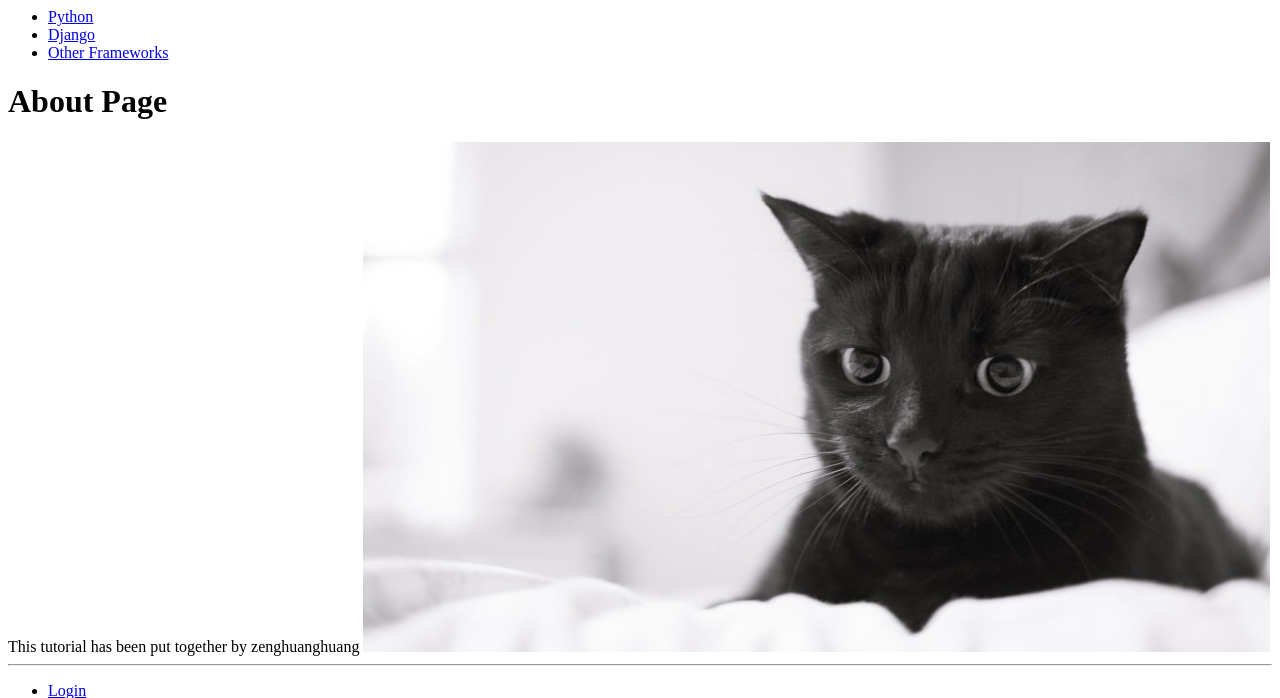
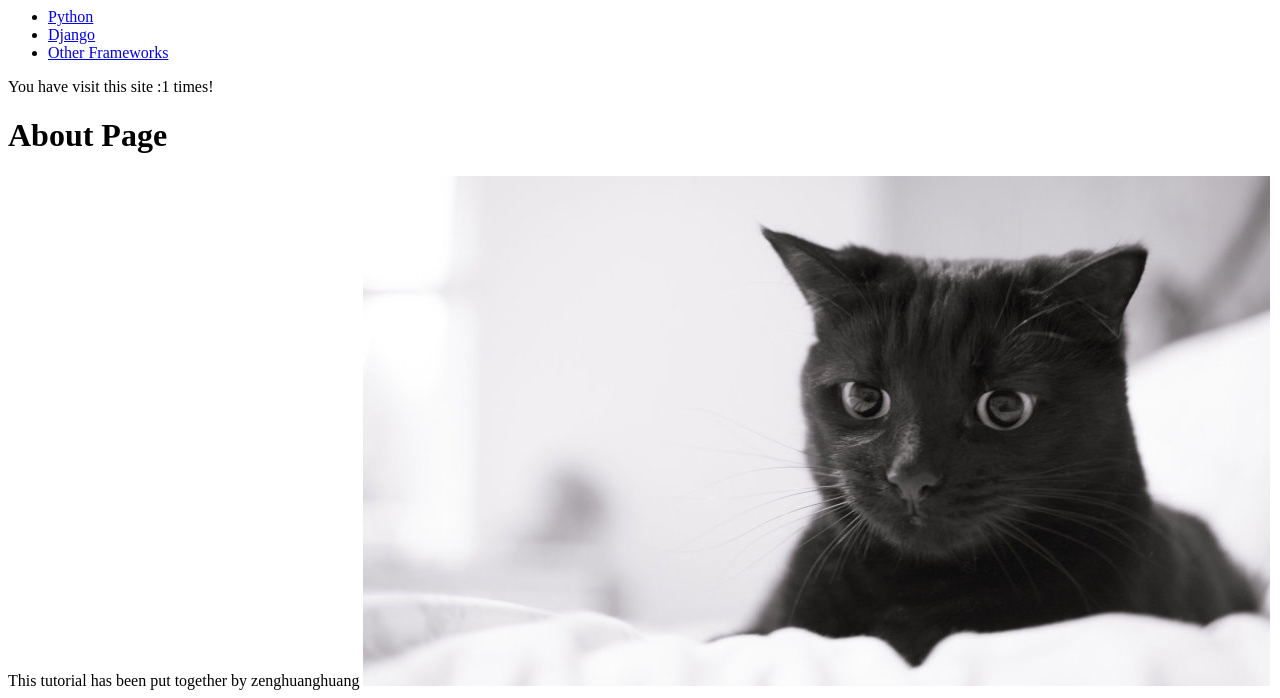
Before and after one commit to 2352729h/tango_with_django_project, a Django app: page /rango/about/ in a window 1280 px wide. Shown: the top 698 px of the page. Run offline with Django 3.2, Linux system fonts and the light colour scheme; data comes from the database, SQL or seed files in the repository; both versions use the stored data as it was after the commit.

Commit message:
chapter10

```diff
--- a/rango/views.py
+++ b/rango/views.py
@@ -10,22 +10,42 @@ from django.http import HttpResponseRedirect, HttpResponse
 from django.core.urlresolvers import reverse
 from django.contrib.auth.decorators import login_required
 from django.contrib.auth import logout
+from datetime import datetime
 
 
 
 def index(request):
 
+    request.session.set_test_cookie()
     category_list = Category.objects.order_by('-likes')[:5]
     page_list = Page.objects.order_by('views')[:5]
-    context_dict = {'categories': category_list,'pages':page_list}
+    context_dict = {'categories': category_list,'pages': page_list}
 
-    return render(request, 'rango/index.html', context_dict)
+    visitor_cookie_handler(request)
+    context_dict['visits'] = request.session['visits']
+
+    response = render(request, 'rango/index.html', context_dict)
+    return response
+
 
 def about(request):
+
+    context_dict={}
+
+    visitor_cookie_handler(request)
+
+    context_dict['visits'] = request.session['visits']
+
+    response = render(request, 'rango/about.html', context_dict)
+
+    return response
+
+    if request.session.test_cookie_worked():
+        print("TEST COOKIE WORKED!")
+        request.session.delete_test_cookie()
+
     print(request.method)
     print(request.user)
-
-    return render(request, 'rango/about.html', {})
 
 def show_category(request, category_name_slug):
 
@@ -162,3 +182,23 @@ def restricted(request):
 def user_logout(request):
     logout(request)
     return HttpResponseRedirect(reverse('index'))
+
+def get_server_side_cookie(request, cookie, default_val=None):
+        val = request.session.get(cookie)
+        if not val:
+            val = default_val
+        return val
+
+def visitor_cookie_handler(request):
+    visits = int(request.COOKIES.get('visits', '1'))
+
+    last_visit_cookie = request.COOKIES.get('last_visit', str(datetime.now()))
+    last_visit_time = datetime.strptime(last_visit_cookie[:-7],'%Y-%m-%d %H:%M:%S')
+
+    if (datetime.now() - last_visit_time).days > 0:
+        visits = visits + 1
+        request.session['last_visit'] = str(datetime.now())
+    else:
+        request.session['last_visit'] = last_visit_cookie
+
+    request.session['visits'] = visits
--- a/templates/rango/about.html
+++ b/templates/rango/about.html
@@ -3,10 +3,12 @@
 {% block title_block %}
     About
 {% endblock %}
+
 {% block body_block %}
-        <div>
-            <h1>About Page</h1>
-            This tutorial has been put together by zenghuanghuang
-            <img src="{{MEDIA_URL}}cat.jpg" alt="Picture of Elgin the Cat from Rango" />
-        </div>
+    <p>You have visit this site :{{ visits}} times!</p>
+    <div>
+        <h1>About Page</h1>
+        This tutorial has been put together by zenghuanghuang
+        <img src="{{MEDIA_URL}}cat.jpg" alt="Picture of Elgin the Cat from Rango" />
+    </div>
 {% endblock %}
--- a/templates/rango/index.html
+++ b/templates/rango/index.html
@@ -44,6 +44,7 @@
 		</div>
 
         <div>
+            <p>visits: {{ visits }}</p>
             <img src="{% static "images/rango.jpg" %}" alt="Picture of Rango" />
         </div>
 {% endblock %}
```
Also changed, not shown: db.sqlite3.
